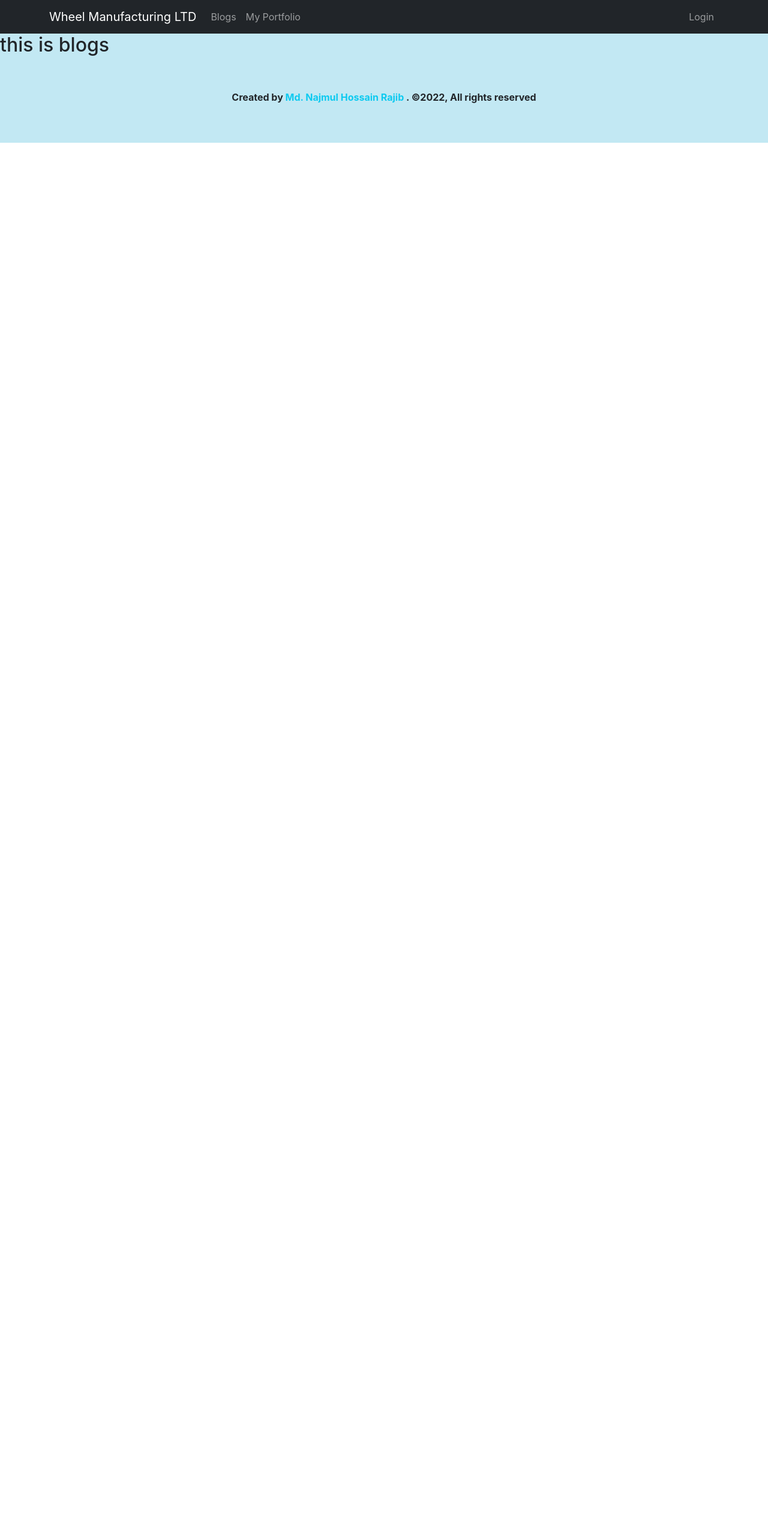
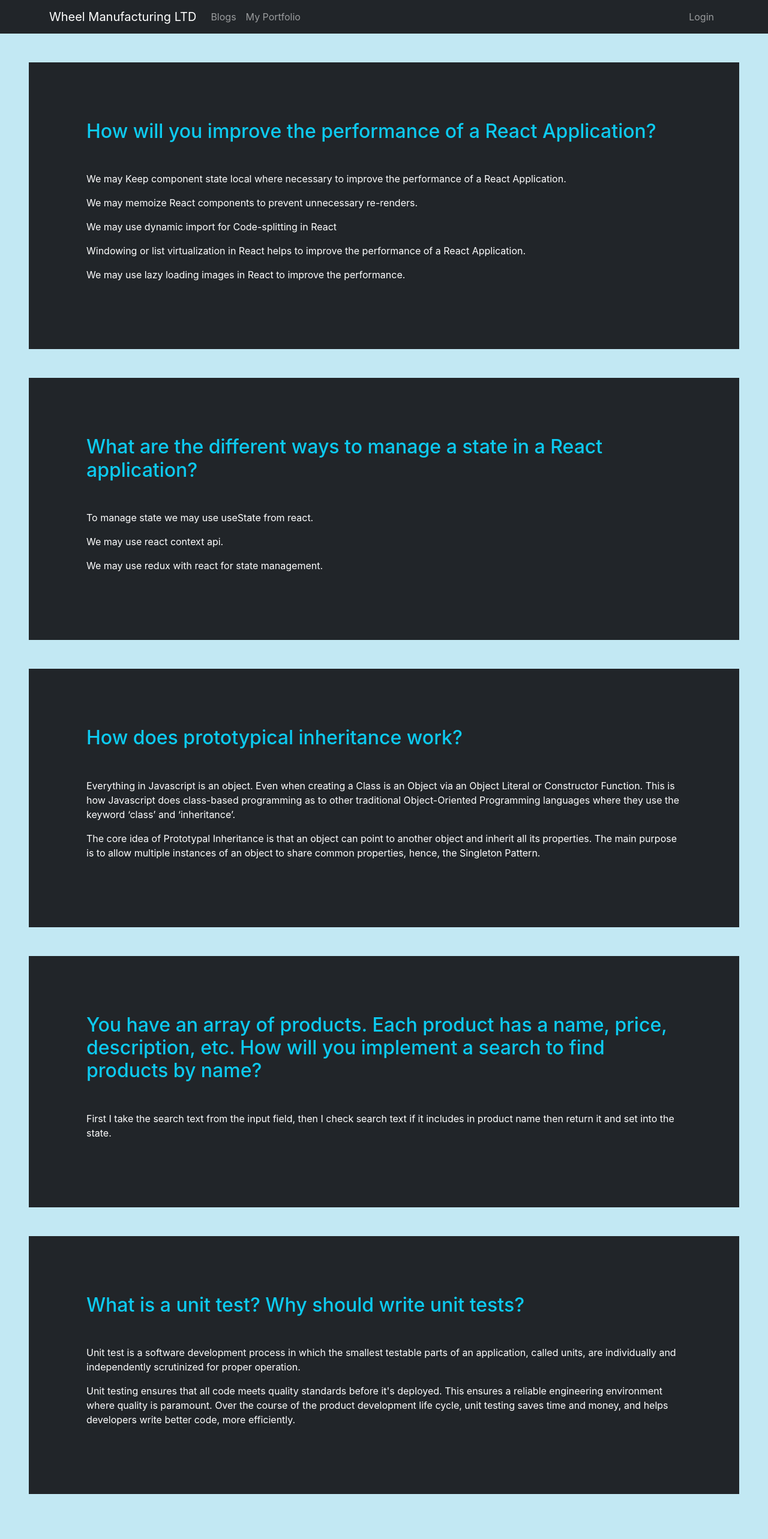
Before and after one commit to Najmul890/wheel-manufacturer-client, a React (Create React App) app: page /blogs in a window 1280 px wide. Shown: the top 2566 px of the page at 60% size. Before the commit the page ends 800 px from the top, so only its background shows below. Built offline with nearby package versions, Linux system fonts and the light colour scheme; no server answers.

Commit message:
blogs page done

```diff
--- a/src/components/pages/Blogs/Blogs.js
+++ b/src/components/pages/Blogs/Blogs.js
@@ -2,8 +2,51 @@ import React from 'react';
 
 const Blogs = () => {
     return (
-        <div>
-            <h2>this is blogs</h2>
+        <div className='p-5' >
+            <div className="p-5 bg-dark text-white mb-5">
+                <div className="p-5">
+                    <h2 className='text-info mb-5' >How will you improve the performance of a React Application?</h2>
+                    <p>We may Keep component state local where necessary to improve the performance of a React Application.</p>
+                    <p>We may memoize React components to prevent unnecessary re-renders.</p>
+                    <p>We may use dynamic import for Code-splitting in React</p>
+                    <p>Windowing or list virtualization in React helps to improve the performance of a React Application.</p>
+                    <p>We may use lazy loading images in React to improve the performance.</p>
+                </div>
+            </div>
+            <div className="p-5 bg-dark text-white mb-5">
+                <div className="p-5">
+                    <h2 className='text-info mb-5'>What are the different ways to manage a state in a React application?</h2>
+                    <p>To manage state we may use useState from react.</p>
+                    <p>We may use react context api.</p>
+                    <p>We may use redux with react for state management.</p>
+                </div>
+            </div>
+            <div className="p-5 bg-dark text-white mb-5">
+                <div className="p-5">
+                    <h2 className='text-info mb-5'>How does prototypical inheritance work?</h2>
+                    <p>Everything in Javascript is an object. Even when creating a Class is an Object via an Object Literal or Constructor Function. This is how Javascript does class-based programming as to other traditional Object-Oriented Programming languages where they use the keyword ‘class’ and ‘inheritance’.</p>
+                    <p>
+                        The core idea of Prototypal Inheritance is that an object can point to another object and inherit all its properties. The main purpose is to allow multiple instances of an object to share common properties, hence, the Singleton Pattern.
+                    </p>
+                </div>
+            </div>
+            <div className="p-5 bg-dark text-white mb-5">
+                <div className="p-5">
+                    <h2 className='text-info mb-5'>You have an array of products. Each product has a name, price, description, etc. How will you implement a search to find products by name?</h2>
+                    <p>
+                        First I take the search text from the input field, then I check search text if it includes in product name then return it and set into the state.
+                    </p>
+                </div>
+            </div>
+            <div className="p-5 bg-dark text-white mb-5">
+                <div className="p-5">
+                    <h2 className='text-info mb-5'> What is a unit test? Why should write unit tests?</h2>
+                    <p>Unit test is a software development process in which the smallest testable parts of an application, called units, are individually and independently scrutinized for proper operation.</p>
+                    <p>
+                        Unit testing ensures that all code meets quality standards before it's deployed. This ensures a reliable engineering environment where quality is paramount. Over the course of the product development life cycle, unit testing saves time and money, and helps developers write better code, more efficiently.
+                    </p>
+                </div>
+            </div>
         </div>
     );
 };
```
